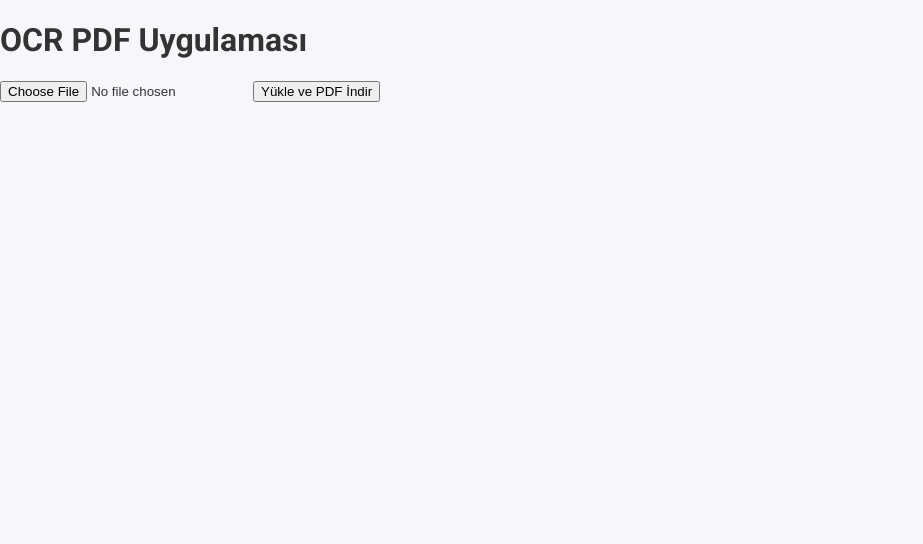
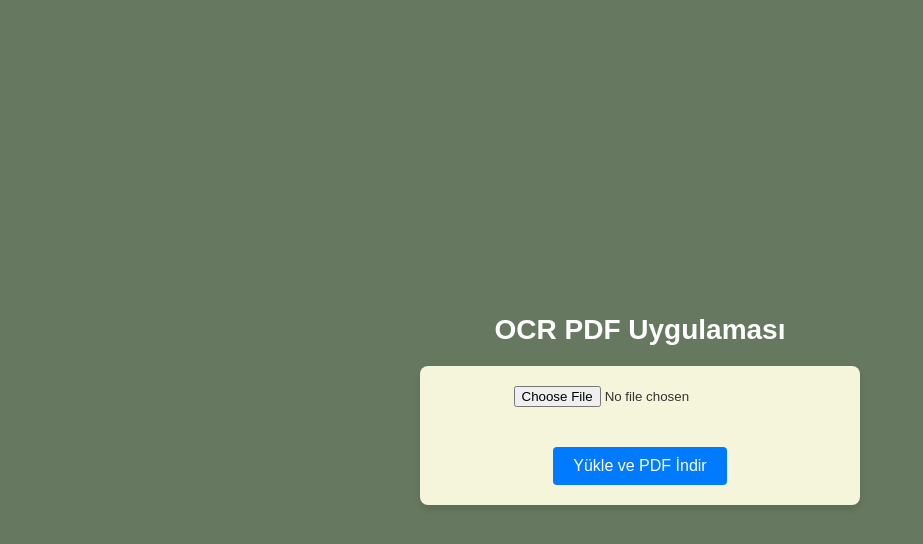
Before and after one commit to idonidella/Pattern, a React (Create React App) app in the folder frontend/: page / in a window 1280 px wide. Shown: the top 544 px of the page, without its empty margins (0-923 px from the left). Built offline with nearby package versions, Linux system fonts and the light colour scheme; the HTML template or start-up script is replaced by a standard one.

Commit message:
Duzenleme

```diff
--- a/frontend/public/index.html
+++ b/frontend/public/index.html
@@ -4,9 +4,7 @@
     <meta charset="utf-8" />
     <meta name="viewport" content="width=device-width, initial-scale=1" />
     <title>OCR PDF Dönüştürücü</title>
-    <!-- Sayfa İkonu (Opsiyonel) -->
     <link rel="icon" href="%PUBLIC_URL%/favicon.ico" />
-    <!-- Google Fonts -->
     <link
       href="https://fonts.googleapis.com/css2?family=Roboto:wght@400;500;700&display=swap"
       rel="stylesheet"
@@ -19,7 +17,6 @@
         background: #f5f7fa;
         color: #333;
       }
-
       .app-loading {
         display: flex;
         align-items: center;
@@ -31,8 +28,6 @@
     </style>
   </head>
   <body>
-    <noscript>Bu uygulama çalışmak için JavaScript'e ihtiyaç duyar.</noscript>
-    <!-- React Bileşenlerinin Bağlanacağı Ana Kök -->
     <div id="root">
       <div class="app-loading">Uygulama Yükleniyor...</div>
     </div>
--- a/frontend/src/App.js
+++ b/frontend/src/App.js
@@ -3,9 +3,20 @@ import axios from 'axios';
 
 function App() {
     const [file, setFile] = useState(null);
+    const [previewImage, setPreviewImage] = useState(null);
 
     const handleFileChange = (e) => {
-        setFile(e.target.files[0]);
+        const selectedFile = e.target.files[0];
+        setFile(selectedFile);
+
+        // Görsel önizlemesi
+        if (selectedFile) {
+            const reader = new FileReader();
+            reader.onload = (event) => {
+                setPreviewImage(event.target.result);
+            };
+            reader.readAsDataURL(selectedFile);
+        }
     };
 
     const handleUpload = async () => {
@@ -19,7 +30,7 @@ function App() {
 
         try {
             const response = await axios.post('http://localhost:5001/upload', formData, {
-                responseType: 'blob', // PDF dosyasını blob olarak al
+                responseType: 'blob',
             });
 
             // PDF dosyasını indir
@@ -36,12 +47,68 @@ function App() {
     };
 
     return (
-        <div>
-            <h1>OCR PDF Uygulaması</h1>
-            <input type="file" onChange={handleFileChange} />
-            <button onClick={handleUpload}>Yükle ve PDF İndir</button>
+        <div style={styles.container}>
+            <h1 style={styles.title}>OCR PDF Uygulaması</h1>
+            <div style={styles.content}>
+                <input type="file" accept="image/*" onChange={handleFileChange} style={styles.fileInput} />
+                {previewImage && (
+                    <img src={previewImage} alt="Önizleme" style={styles.preview} />
+                )}
+                <button onClick={handleUpload} style={styles.button}>Yükle ve PDF İndir</button>
+            </div>
         </div>
     );
 }
 
+const styles = {
+    container: {
+        display: 'flex',
+        flexDirection: 'column',
+        alignItems: 'center',
+        justifyContent: 'center',
+        minHeight: '100vh',
+        fontFamily: 'Arial, sans-serif',
+        backgroundColor: '#66785F',
+        color: '#333',
+        margin: 0,
+    },
+    title: {
+        marginBottom: '20px',
+        color: '#fff',
+        fontSize: '28px',
+    },
+    content: {
+        backgroundColor: '#F5F5DC',
+        padding: '20px',
+        borderRadius: '8px',
+        boxShadow: '0 4px 6px rgba(0, 0, 0, 0.1)',
+        textAlign: 'center',
+        maxWidth: '400px',
+    },
+    fileInput: {
+        marginBottom: '20px',
+    },
+    button: {
+        marginTop: '20px',
+        padding: '10px 20px',
+        backgroundColor: '#007BFF',
+        color: '#fff',
+        border: 'none',
+        borderRadius: '4px',
+        fontSize: '16px',
+        cursor: 'pointer',
+        transition: 'background-color 0.3s',
+    },
+    buttonHover: {
+        backgroundColor: '#0056b3',
+    },
+    preview: {
+        maxWidth: '100%',
+        maxHeight: '200px',
+        marginTop: '10px',
+        border: '1px solid #ccc',
+        borderRadius: '4px',
+    },
+};
+
 export default App;
```
